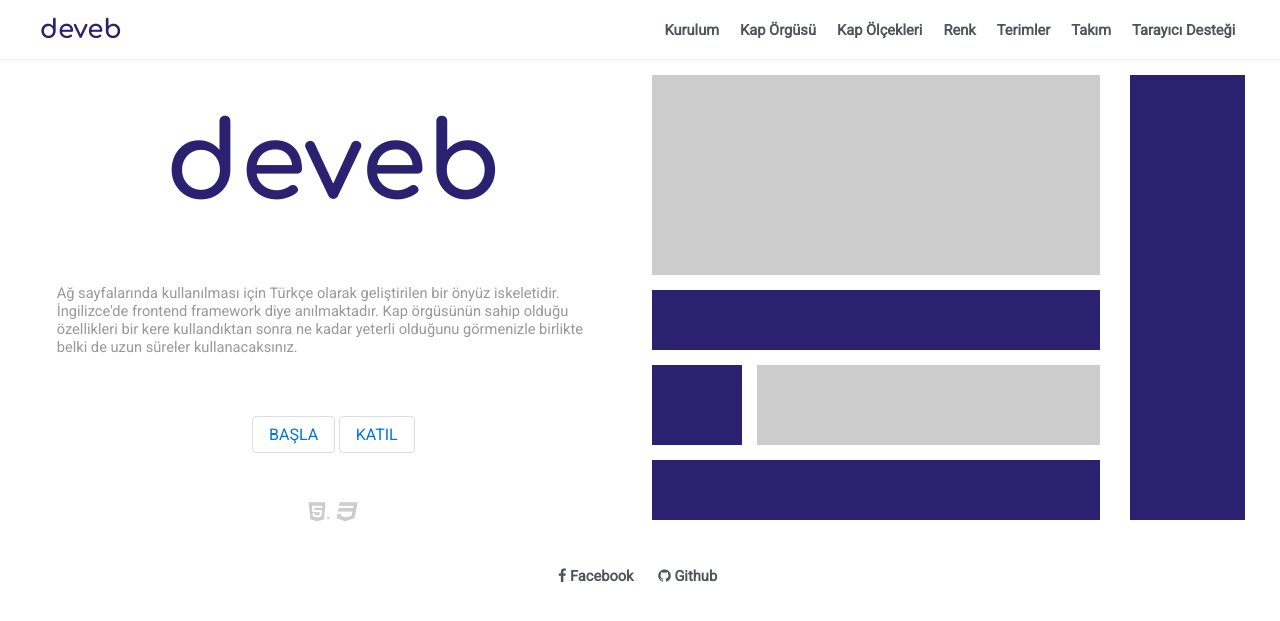
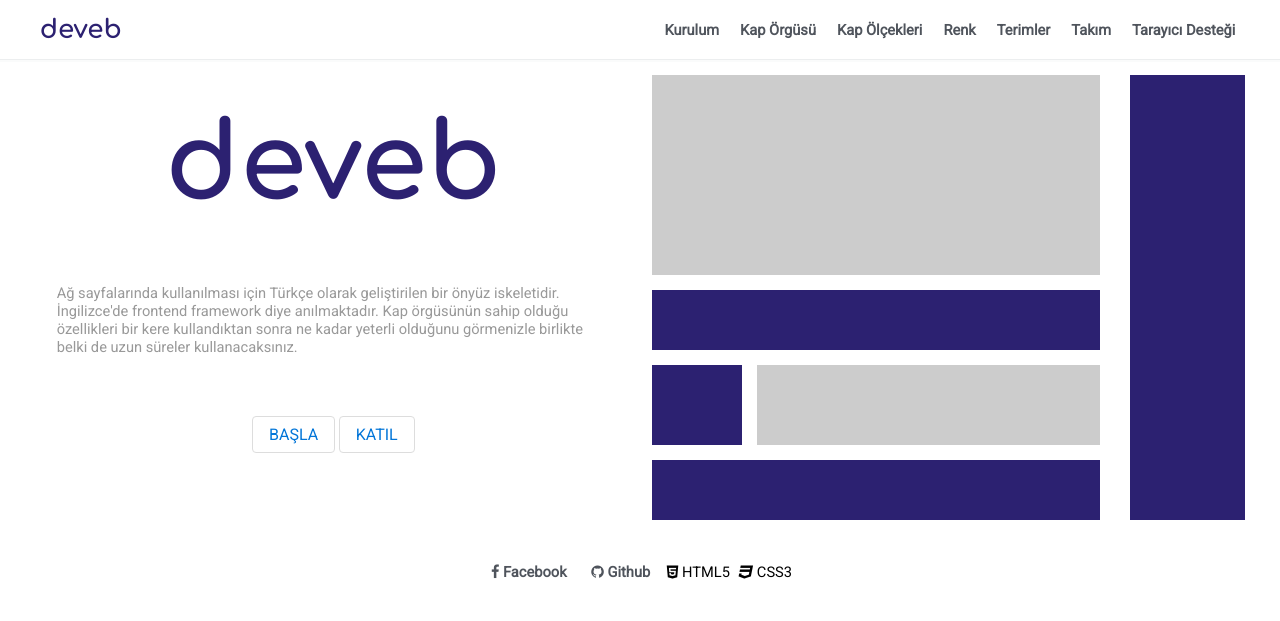
Before and after one commit to data-deveb/data-deveb.github.io, a Jekyll site: the page built from index.html, in a window 1280 px wide. Shown: the top 621 px of the page. Built offline with Jekyll 4.4.1, drawn with Linux system fonts in a browser that asks for light colours.

Commit message:
Güncellemeler

```diff
--- a/_includes/foot.html
+++ b/_includes/foot.html
@@ -2,5 +2,7 @@
   <ul class="menü-genel">
     <li><a href="https://www.facebook.com/groups/1818283228485179/"> <i class="fa fa-facebook"></i> Facebook </a></li>
     <li><a href="https://github.com/djangoogreniyorum/deveb"><i class="fa fa-github"></i> Github </a></li>
+    <li><i class="fa fa-html5" aria-hidden="true"></i> HTML5</li>
+    <li><i class="fa fa-css3" aria-hidden="true"></i> CSS3</li>
   </ul>
 </div>
--- a/index.html
+++ b/index.html
@@ -11,10 +11,6 @@ layout: home
       <p class="metin-gri-3 beri-2" data-gnl="1 1p ortada göbekte">
         <a data-bağ="genel" href="/belgeler/kap-orgusu.html">BAŞLA</a>&nbsp;
         <a data-bağ="genel" href="https://www.facebook.com/groups/1818283228485179/">KATIL</a>
-      </p>
-      <p style="font-size:16pt; text-align:center; color:#ccc;">
-        <i class="fa fa-html5" aria-hidden="true"></i>.
-        <i class="fa fa-css3" aria-hidden="true"></i>
       </p>
     </div>
   </div>
```
